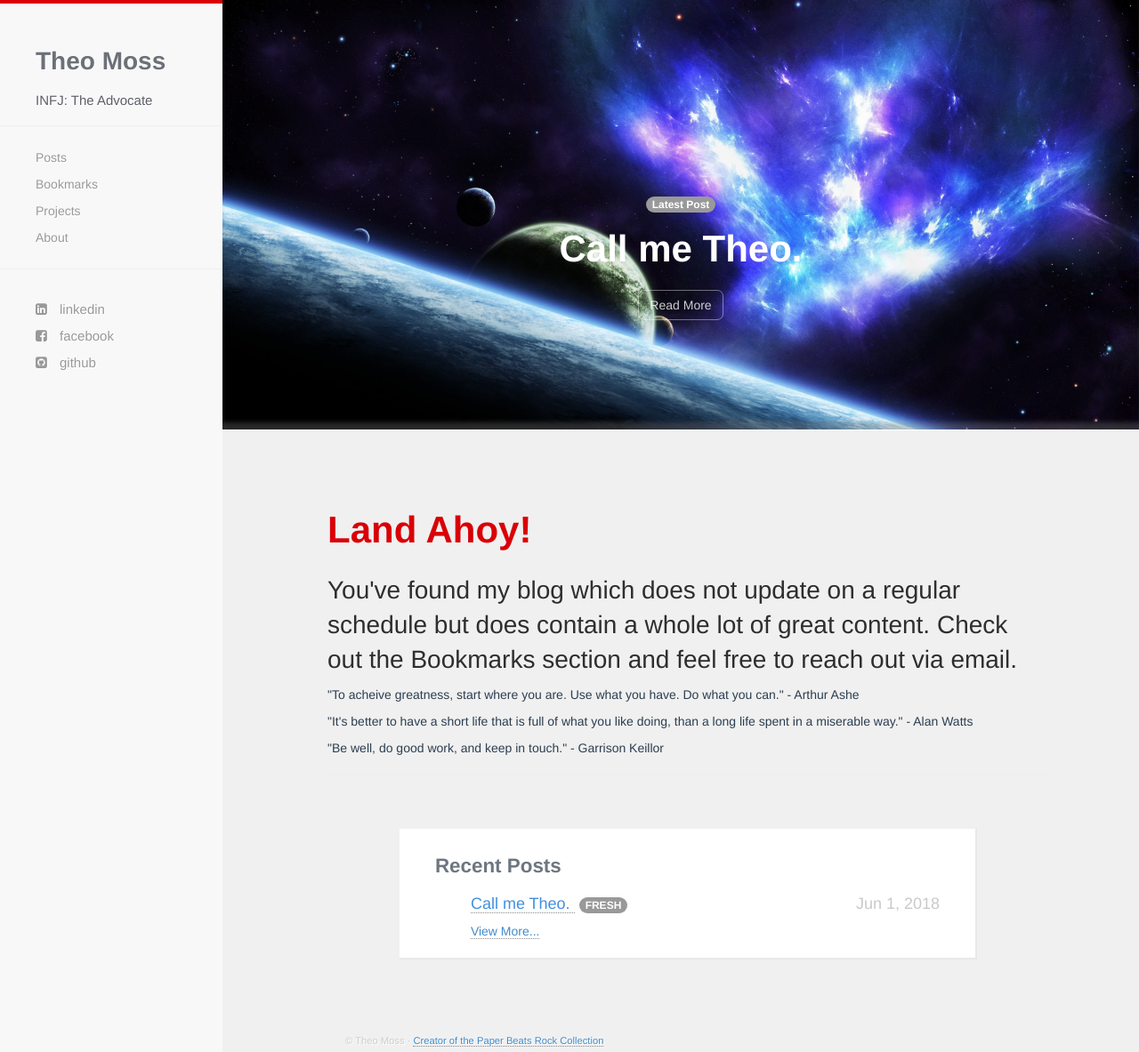
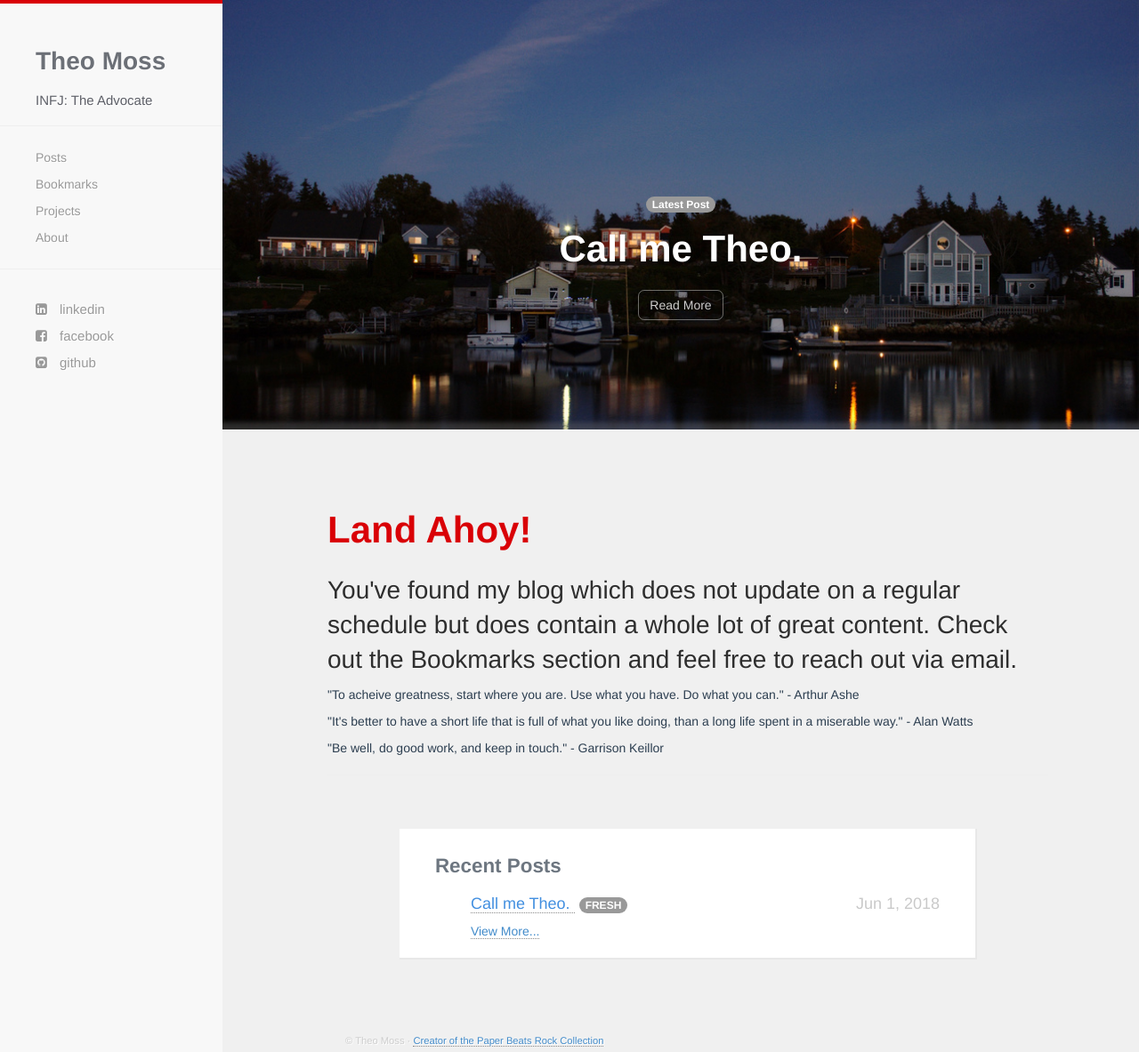
Before and after one commit to tmoss4/tmoss4.github.io, a Jekyll site: the page built from index.html, in a window 1280 px wide and 1183 px high. Shown: the whole window at 89% size. Built offline with Jekyll 4.4.1, drawn with Linux system fonts in a browser that asks for light colours; nearby versions of some CDN libraries.

Commit message:
title fix, showcase image put back

```diff
--- a/_includes/showcase.html
+++ b/_includes/showcase.html
@@ -1,6 +1,6 @@
     </div>
     <style>
-    .showcase-wrapper {background-image: url("{{ site.baseurl }}/images/cosmic.jpg");}
+    .showcase-wrapper {background-image: url("{{ site.baseurl }}/images/showcase.jpg");}
     </style>
     <div class="showcase-wrapper sticky">
       <div class="showcase-text">
--- a/index.html
+++ b/index.html
@@ -1,5 +1,5 @@
 ---
-title: Theophilus Moss
+title: {{ site.title }}
 ---
 {% include showcase.html %}
 {% include greeting.html %}
```
